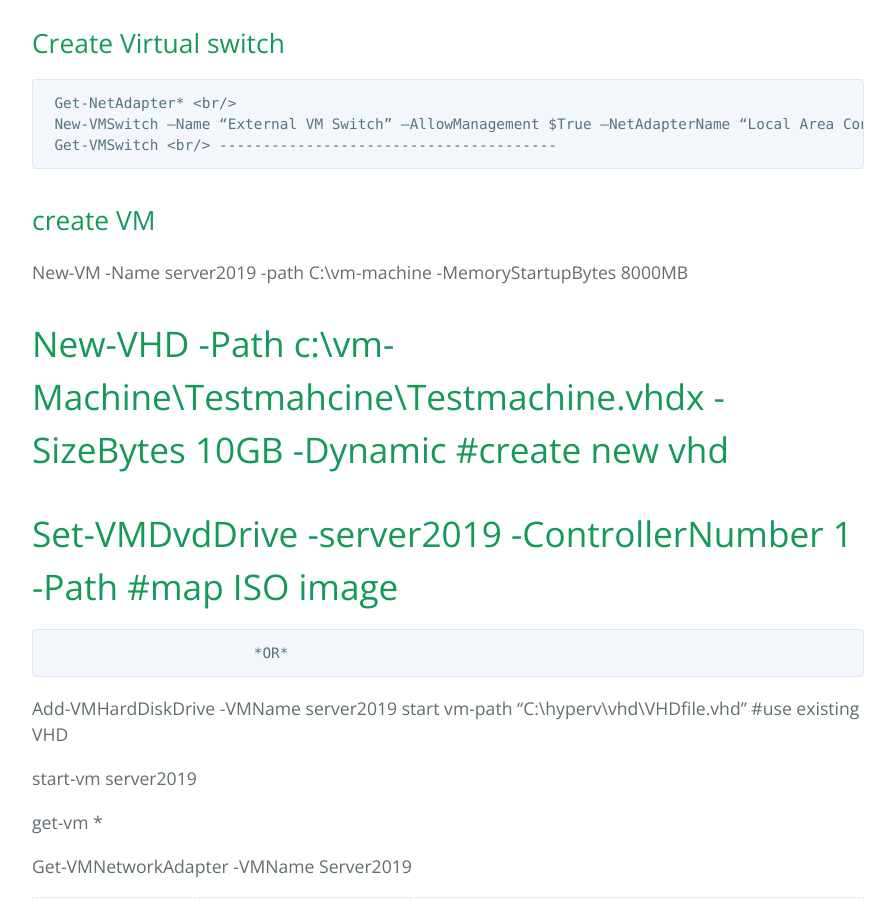
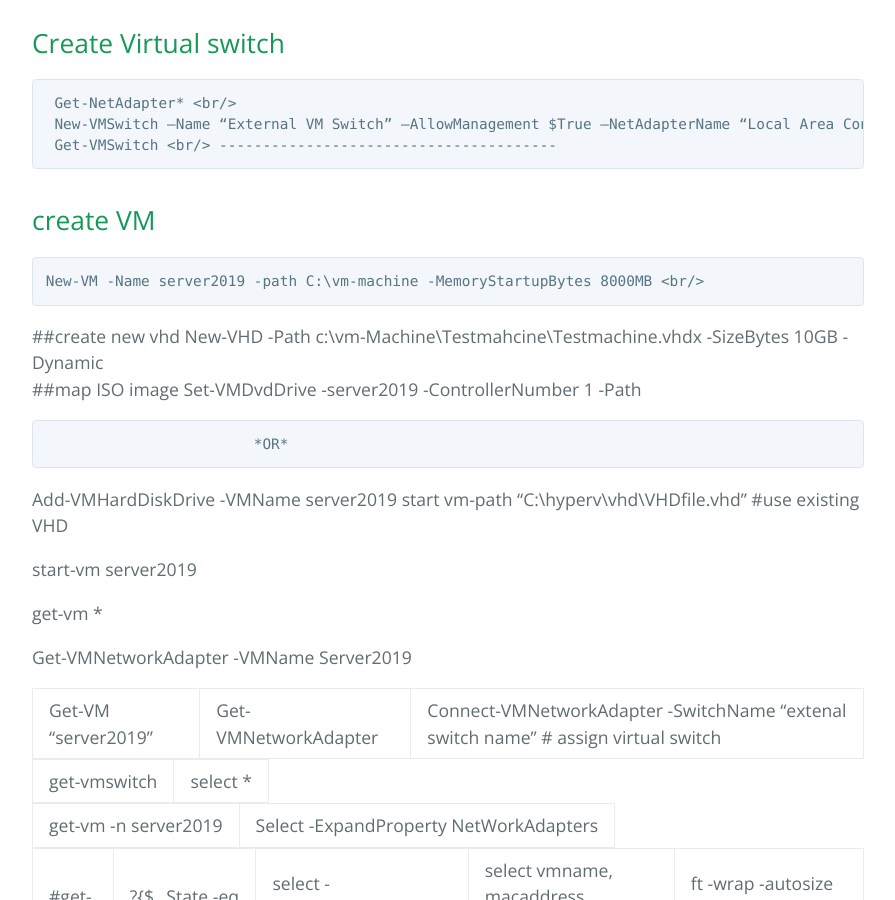
Before and after one commit to Spiralman1/spiralman1.github.io, a Jekyll site: the page built from another-page.md, in a window 1280 px wide and 900 px high, scrolled down 391 px. Shown: the whole window, without its empty margins (192-1087 px from the left). Built offline with Jekyll 4.4.1, drawn with Linux system fonts in a browser that asks for light colours.

```diff
--- a/another-page.md
+++ b/another-page.md
@@ -14,10 +14,12 @@ description: This is just another page
 
 ## create VM
 
-New-VM -Name server2019 -path C:\vm-machine -MemoryStartupBytes 8000MB
+	New-VM -Name server2019 -path C:\vm-machine -MemoryStartupBytes 8000MB <br/>
 
-# New-VHD -Path c:\vm-Machine\Testmahcine\Testmachine.vhdx -SizeBytes 10GB -Dynamic 	#create new vhd
-# Set-VMDvdDrive -server2019 -ControllerNumber 1 -Path					#map ISO image
+##create new vhd
+ 	New-VHD -Path c:\vm-Machine\Testmahcine\Testmachine.vhdx -SizeBytes 10GB -Dynamic <br/>
+##map ISO image
+	Set-VMDvdDrive -server2019 -ControllerNumber 1 -Path <br/>
 
 				*OR*
 
```
